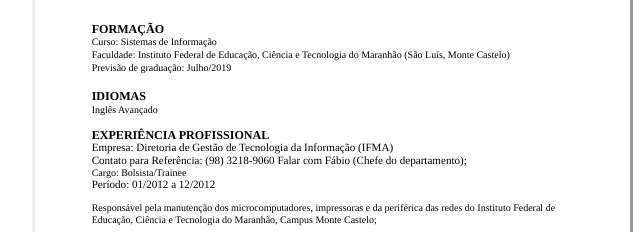
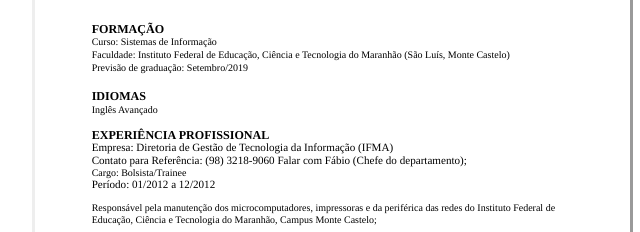
Before and after one commit to gustavosb8/gustavosb8.github.io, a plain HTML site: page index.html in a window 1280 px wide. Shown: the part 188-420 px from the top of the page, 311-951 px from the left. Drawn offline with Linux system fonts and the light colour scheme; a script that the page names is missing.

Commit message:
Atualização data prevista

```diff
--- a/index.html
+++ b/index.html
@@ -36,7 +36,7 @@
 			<div style="position:absolute;left:56.64px;top:206.70px" class="cls_004"><span class="cls_004">FORMAÇÃO</span></div>
 			<div style="position:absolute;left:56.64px;top:220.62px" class="cls_008"><span class="cls_008">Curso: Sistemas de Informação</span></div>
 			<div style="position:absolute;left:56.64px;top:233.82px" class="cls_008"><span class="cls_008">Faculdade: Instituto Federal de Educação, Ciência e Tecnologia do Maranhão (São Luís, Monte Castelo)</span></div>
-			<div style="position:absolute;left:56.64px;top:247.14px" class="cls_008"><span class="cls_008">Previsão de graduação: Julho/2019</span></div>
+			<div style="position:absolute;left:56.64px;top:247.14px" class="cls_008"><span class="cls_008">Previsão de graduação: Setembro/2019</span></div>
 			<div style="position:absolute;left:56.64px;top:273.57px" class="cls_004"><span class="cls_004">IDIOMAS</span></div>
 			<div style="position:absolute;left:56.64px;top:289.41px" class="cls_008"><span class="cls_008">Inglês Avançado</span></div>
 			<div style="position:absolute;left:56.64px;top:312.57px" class="cls_004"><span class="cls_004">EXPERIÊNCIA PROFISSIONAL</span></div>
```
